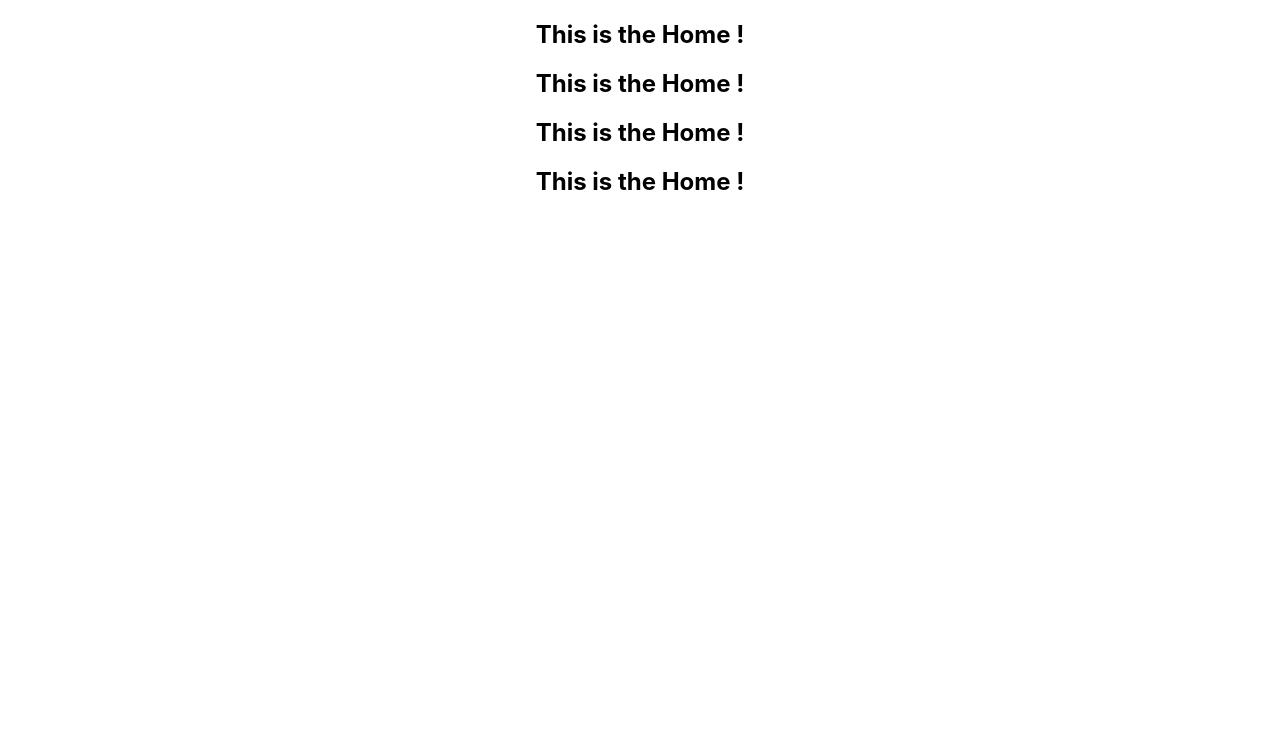
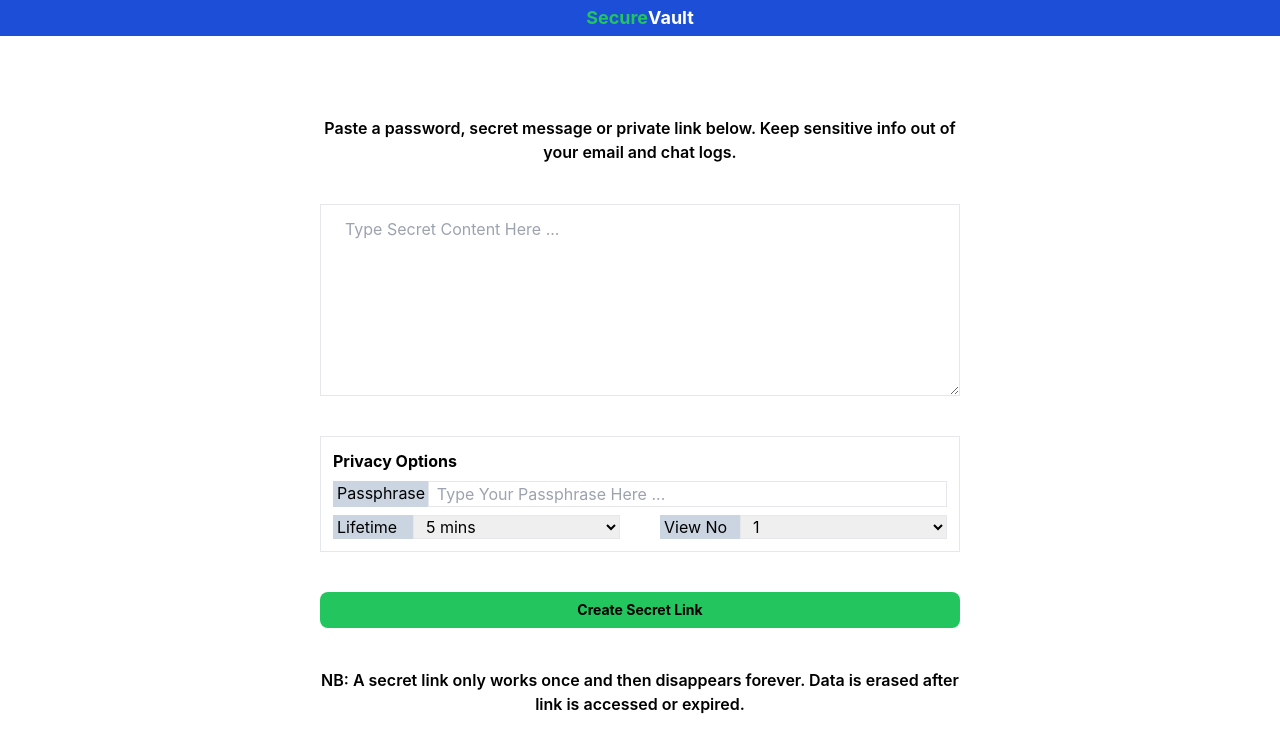
Before and after one commit to kkopoku/securevault, a React (Create React App) app: page / in a window 1280 px wide. Shown: the top 752 px of the page. Built offline with nearby package versions, Linux system fonts and the light colour scheme.

Commit message:
finished the interface v1.1

```diff
--- a/src/index.css
+++ b/src/index.css
@@ -1,3 +1,7 @@
+@tailwind base;
+@tailwind components;
+@tailwind utilities;
+
 body {
   margin: 0;
   font-family: -apple-system, BlinkMacSystemFont, 'Segoe UI', 'Roboto', 'Oxygen',
--- a/src/pages/Home.jsx
+++ b/src/pages/Home.jsx
@@ -1,12 +1,131 @@
 import React from "react";
+import { useState } from "react";
 
-export default function Home(){
-    return(
-        <div className="flex flex-col w-full">
-            <div><h2>This is the Home !</h2></div>
-            <div><h2>This is the Home !</h2></div>
-            <div><h2>This is the Home !</h2></div>
-            <div><h2>This is the Home !</h2></div>
+export default function Home() {
+  const [secureText, setSecureText] = useState("");
+  const [lifetime, setLifetime] = useState("5 mins");
+  const [viewNumber, setViewNumber] = useState("1");
+  const [loading, setLoading] = useState(false);
+  const [linkGenerated, setLinkGenerated] = useState(false);
+
+  const lifetimeOptions = [
+    { value: "5 mins" },
+    { value: "20 mins" },
+    { value: "30 mins" },
+    { value: "1 hr" },
+    { value: "1 day" },
+  ];
+
+  const viewNumberOptions = [
+    { value: "1" },
+    { value: "2" },
+    { value: "3" },
+    { value: "4" },
+    { value: "5" },
+  ];
+
+  function createLink() {
+    // make some api call
+    setLoading(true);
+    setTimeout(() => {
+      setLoading(false);
+      setLinkGenerated(true);
+    }, 1000);
+  }
+
+  return (
+    <div className="min-h-screen w-full">
+      <div className="flex flex-row bg-blue-700 w-full py-1 justify-center text-white font-bold text-lg">
+        <span className="text-green-500">Secure</span>Vault
+      </div>
+      <div className="flex flex-col w-full items-center pt-20 gap-10">
+        <h2 className="w-2/3 lg:w-1/2 font-semibold">
+          Paste a password, secret message or private link below. Keep sensitive
+          info out of your email and chat logs.
+        </h2>
+        <textarea
+          className="border min-h-48 w-2/3 lg:w-1/2 placeholder:px-3 p-3 focus:outline-green-500"
+          id="securetext"
+          type="text"
+          value={secureText}
+          placeholder="Type Secret Content Here ..."
+          onChange={(e) => setSecureText(e.target.value)}
+        />
+
+        <div className="flex flex-col gap-2 border w-2/3 lg:w-1/2 items-start p-3">
+          <div className="font-bold">Privacy Options</div>
+
+          <div className="flex flex-row w-full">
+            <label for="passphrase" className="flex w-28 bg-slate-300 pl-1">
+              Passphrase
+            </label>
+            <input
+              className="border w-full px-2 focus:outline-none"
+              id="passphrase"
+              type="text"
+              value={secureText}
+              placeholder="Type Your Passphrase Here ..."
+              onChange={(e) => setSecureText(e.target.value)}
+            />
+          </div>
+
+          <div className="grid grid-cols-1 lg:grid-cols-2 w-full gap-5 lg:gap-10">
+            <div className="flex basis-1/2">
+              <label for="lifetime" className="flex w-28 bg-slate-300 pl-1">
+                Lifetime
+              </label>
+              <select
+                className="border w-full px-2 focus:outline-none"
+                id="lifetime"
+                type="text"
+                placeholder="Type Your Passphrase Here ..."
+                value={lifetime}
+                onChange={(e) => setLifetime(e.target.value)}
+              >
+                {lifetimeOptions.map((item) => {
+                  return <option>{item.value}</option>;
+                })}
+              </select>
+            </div>
+
+            <div className="flex basis-1/2">
+              <label for="viewnumber" className="flex w-28 bg-slate-300 pl-1">
+                View No
+              </label>
+              <select
+                className="border w-full px-2 focus:outline-none"
+                id="viewnumber"
+                type="text"
+                placeholder="Type Your Passphrase Here ..."
+                value={viewNumber}
+                onChange={(e) => setViewNumber(e.target.value)}
+              >
+                {viewNumberOptions.map((item) => {
+                  return <option>{item.value}</option>;
+                })}
+              </select>
+            </div>
+          </div>
         </div>
-    )
+
+        {linkGenerated ? (
+          <div className="p-2 w-2/3 lg:w-1/2 bg-slate-100 rounded-lg">
+            generated link
+          </div>
+        ) : (
+          <button
+            className="p-2 text-sm w-2/3 lg:w-1/2 bg-green-500 hover:bg-green-600 rounded-lg font-bold transition-all hover:scale-105"
+            onClick={createLink}
+          >
+            Create Secret Link
+          </button>
+        )}
+
+        <div className="w-2/3 lg:w-1/2 font-semibold">
+          NB: A secret link only works once and then disappears forever. Data is
+          erased after link is accessed or expired.
+        </div>
+      </div>
+    </div>
+  );
 }
```
